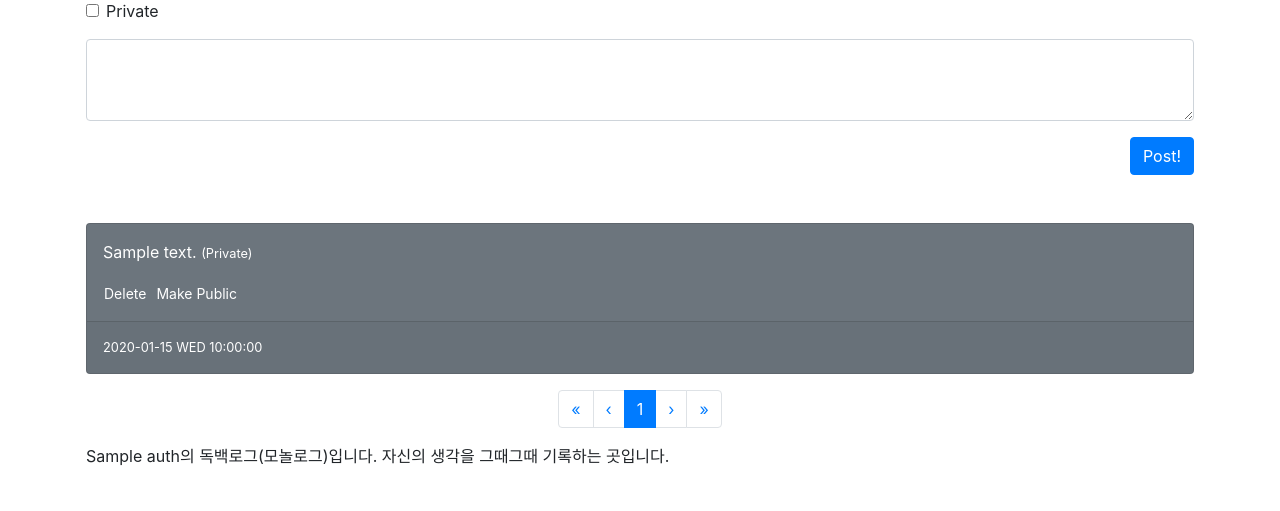
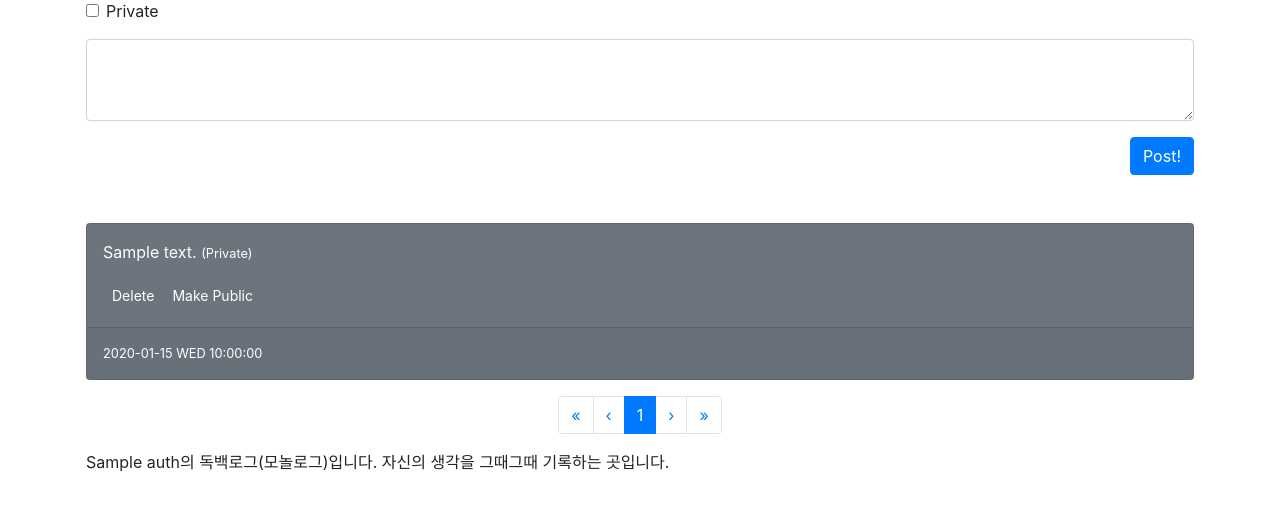
Before and after one commit to theplenoh/php-monologue, a PHP site: page / in a window 1280 px wide. Shown: the part 81-592 px from the top of the page. Run offline with PHP 8.4, Linux system fonts and the light colour scheme; the visitor is signed in with stand-in values (Sample User, id 1); tables that the repository leaves empty or names only in its code hold one stand-in row (values such as "Sample post"); a stand-in replaces the project's code that opens the database connection; some libraries are stand-ins or nearby versions.

Commit message:
Trivial updates

```diff
--- a/common.php
+++ b/common.php
@@ -18,7 +18,11 @@ function filter($text)
     // <https://stackoverflow.com/questions/4144837/auto-link-urls-in-a-string>
     $text = preg_replace('/((http|https):\/\/[\w-]+(\.[\w-]+)+([\w.,@?^=%&amp;:\/~+#-]*[\w@?^=%&amp;\/~+#-])?)/', '<a href="\1">\1</a>', $text);
 
-    return nl2br($text);
+    $text = str_replace("--", "&mdash;", $text);
+
+    $text = nl2br($text);
+
+    return $text;
 }
 
 function get_day($date, $locale)
--- a/export_run.php
+++ b/export_run.php
@@ -22,6 +22,7 @@ exit;
     <title><?php echo $screenname; ?>'s Monologue</title>
     <meta name="viewport" content="width=device-width, initial-scale=1, shrink-to-fit=no">
     <link crossorigin="anonymous" href="https://cdn.jsdelivr.net/npm/bootstrap@4.6.0/dist/css/bootstrap.min.css" integrity="sha384-B0vP5xmATw1+K9KRQjQERJvTumQW0nPEzvF6L/Z6nronJ3oUOFUFpCjEUQouq2+l" rel="stylesheet">
+    <link href="style.css" rel="stylesheet">
 </head>
 
 <body>
@@ -37,7 +38,7 @@ $query = "SELECT * FROM monologue_entries ORDER by entryID DESC";
 $result = mysqli_query($conn, $query);
 ?>
             <h1>Export Result</h1>
-            <pre>
+            <pre class="result">
 <?php
 $xml = "<?xml version=\"1.0\" encoding=\"utf-8\"?>\n";
 $xml .= "<monologue>\n";
@@ -53,7 +54,7 @@ while($record = mysqli_fetch_array($result, MYSQLI_NUM))
     foreach ($entry as $attrib => $content)
     {
         $xml .= "  <{$attrib}>";
-        $xml .= filter($content);
+        $xml .= $content;
         $xml .= "</{$attrib}>\n";
     }
 
--- a/import_run.php
+++ b/import_run.php
@@ -22,6 +22,7 @@ exit;
     <title><?php echo $screenname; ?>'s Monologue</title>
     <meta name="viewport" content="width=device-width, initial-scale=1, shrink-to-fit=no">
     <link crossorigin="anonymous" href="https://cdn.jsdelivr.net/npm/bootstrap@4.6.0/dist/css/bootstrap.min.css" integrity="sha384-B0vP5xmATw1+K9KRQjQERJvTumQW0nPEzvF6L/Z6nronJ3oUOFUFpCjEUQouq2+l" rel="stylesheet">
+    <link href="style.css" rel="stylesheet">
 </head>
 
 <body>
@@ -38,7 +39,7 @@ exit;
 $xml=simplexml_load_file("backups/backup-monologue-20220203-154609.xml") or die("Error: cannot create object");
 ?>
             </p>
-            <pre>
+            <pre class="result">
 <?php
 $idx = count($xml->entry) - 1;
 for($idx; $idx >= 0; $idx--)
--- a/index.php
+++ b/index.php
@@ -98,8 +98,8 @@ else
                         <?php echo $content; ?> <small class="small">(Private)</small>
                     </p>
                     <div class="btn-group btn-group-sm">
-                        <a type="button" class="btn m-0 p-0 text-white">Delete</a>
-                        <a type="button" class="btn m-0 py-0 text-white">Make Public</a>
+                        <a type="button" class="btn m-0 p-1 px-2 text-white">Delete</a>
+                        <a type="button" class="btn m-0 p-1 px-2 text-white" href="make_public.php">Make Public</a>
                     </div>
                 </div>
                 <div class="card-footer p-3 small"><?php echo $customdate; ?></div>
@@ -119,8 +119,8 @@ else
             {
 ?>
                     <div class="btn-group btn-group-sm">
-                        <a type="button" class="btn m-0 p-0">Delete</a>
-                        <a type="button" class="btn m-0 py-0">Make Private</a>
+                        <a type="button" class="btn btn-light m-0 p-1 px-2">Delete</a>
+                        <a type="button" class="btn btn-light m-0 p-1 px-2" href="make_private.php">Make Private</a>
                     </div>
 <?php
             }
--- a/login_ok.php
+++ b/login_ok.php
@@ -1,8 +1,8 @@
 <?php
 require_once "common.php";
 
-$username = trim($_POST['username']);
-$password = trim($_POST['password']);
+$username = @trim($_POST['username']);
+$password = @trim($_POST['password']);
 
 session_start();
 
```
